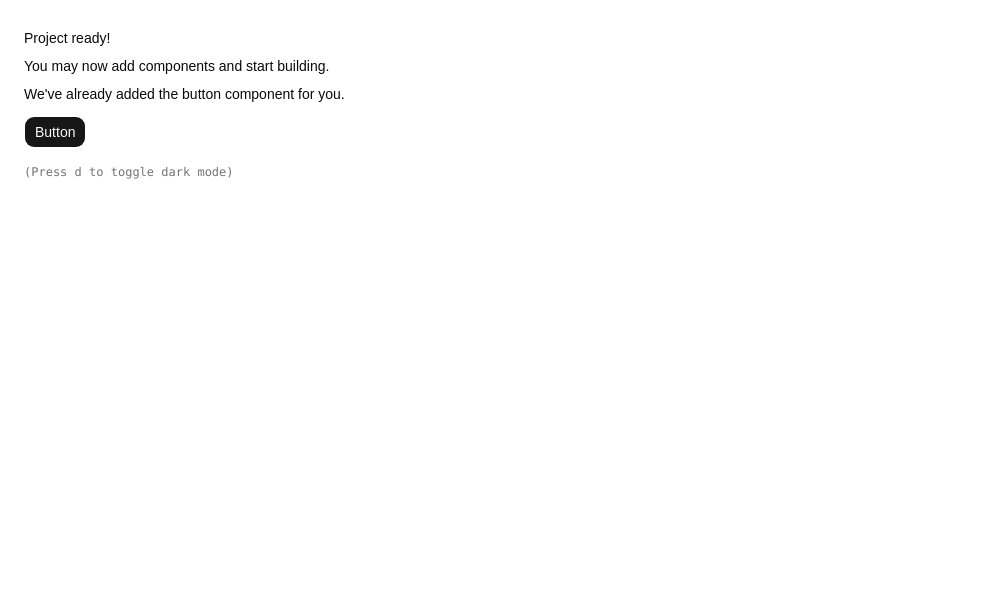
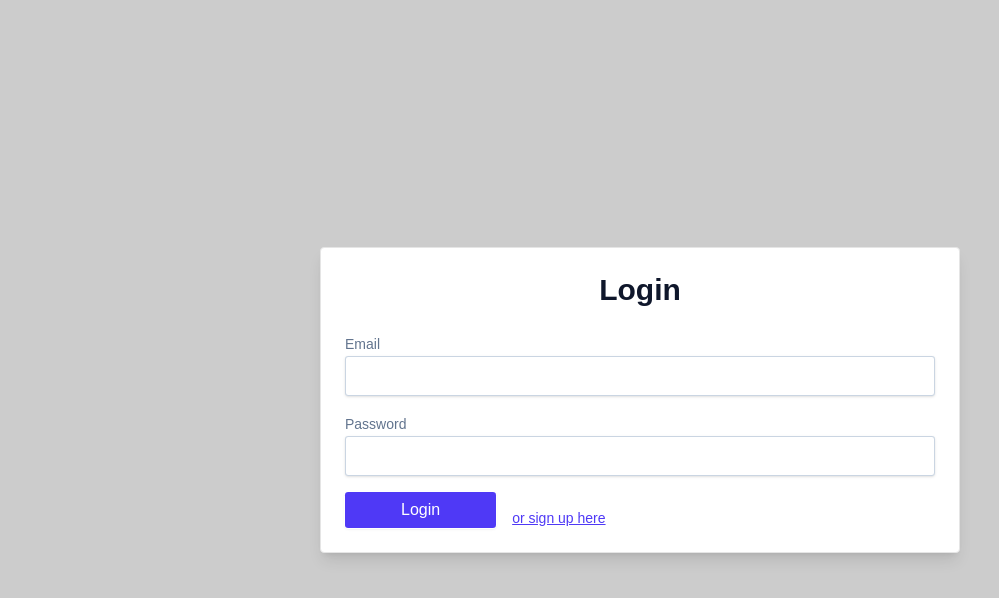
Before and after one commit to Akanimo-Umoh/stage4b, a React (Vite) app: page /login in a window 1280 px wide. Shown: the top 598 px of the page, without its empty margins (0-999 px from the left). Built offline with nearby package versions, Linux system fonts and the light colour scheme.

Commit message:
chore: initial commit

```diff
--- a/package.json
+++ b/package.json
@@ -14,12 +14,15 @@
   "dependencies": {
     "@fontsource-variable/inter": "^5.2.8",
     "@tailwindcss/vite": "^4.2.1",
+    "axios": "^1.16.0",
     "class-variance-authority": "^0.7.1",
     "clsx": "^2.1.1",
+    "idb": "^8.0.3",
     "lucide-react": "^1.14.0",
     "radix-ui": "^1.4.3",
     "react": "^19.2.4",
     "react-dom": "^19.2.4",
+    "react-router-dom": "^7.14.2",
     "shadcn": "^4.6.0",
     "tailwind-merge": "^3.5.0",
     "tailwindcss": "^4.2.1",
--- /dev/null
+++ b/pnpm-workspace.yaml
@@ -0,0 +1,3 @@
+allowBuilds:
+  esbuild: false
+  msw: false
--- a/src/App.tsx
+++ b/src/App.tsx
@@ -1,20 +1,17 @@
-import { Button } from "@/components/ui/button"
+import { Route, BrowserRouter as Router, Routes } from "react-router-dom"
+import { HomePage } from "./pages/home"
+import { Login } from "./pages/login"
+import { Signup } from "./pages/signup"
 
 export function App() {
   return (
-    <div className="flex min-h-svh p-6">
-      <div className="flex max-w-md min-w-0 flex-col gap-4 text-sm leading-loose">
-        <div>
-          <h1 className="font-medium">Project ready!</h1>
-          <p>You may now add components and start building.</p>
-          <p>We&apos;ve already added the button component for you.</p>
-          <Button className="mt-2">Button</Button>
-        </div>
-        <div className="font-mono text-xs text-muted-foreground">
-          (Press <kbd>d</kbd> to toggle dark mode)
-        </div>
-      </div>
-    </div>
+    <Router>
+      <Routes>
+        <Route path="/" element={<HomePage />} />
+        <Route path="/signup" element={<Signup />} />
+        <Route path="/login" element={<Login />} />
+      </Routes>
+    </Router>
   )
 }
 
--- /dev/null
+++ b/src/components/auth/LoginForm.tsx
@@ -0,0 +1,77 @@
+import { useState } from "react"
+import { Link, useNavigate } from "react-router-dom"
+
+export default function LoginForm() {
+  const [email, setEmail] = useState("")
+  const [password, setPassword] = useState("")
+  const [error, setError] = useState<string | null>(null)
+  const navigate = useNavigate()
+
+  function handleSubmit(e: React.SubmitEvent) {
+    e.preventDefault()
+    setError(null)
+
+    // const result = logIn(email, password)
+
+    // if (!result.success) {
+    //   setError(result.error)
+    //   return
+    // }
+
+    navigate("/dashboard")
+  }
+
+  return (
+    <div className="container mx-6 w-full max-w-100 md:max-w-1/2 border">
+      <h1 className="title">Login</h1>
+
+      <form onSubmit={handleSubmit} className="space-y-4">
+        {error && (
+          <p role="alert" className="error">
+            {error}
+          </p>
+        )}
+
+        <div>
+          <label htmlFor="login-email">Email</label>
+          <input
+            type="email"
+            id="login-email"
+            data-testid="auth-login-email"
+            required
+            value={email}
+            onChange={(e) => setEmail(e.target.value)}
+            className="bg-white input"
+          />
+        </div>
+
+        <div>
+          <label htmlFor="login-password">Password</label>
+          <input
+            type="password"
+            id="login-password"
+            data-testid="auth-login-password"
+            required
+            value={password}
+            onChange={(e) => setPassword(e.target.value)}
+            className="bg-white input"
+          />
+        </div>
+
+        <div className="flex items-end gap-4">
+          <button
+            type="submit"
+            data-testid="auth-login-submit"
+            className="btn-primary"
+          >
+            Login
+          </button>
+
+          <Link to="/signup" className="text-link">
+            or sign up here
+          </Link>
+        </div>
+      </form>
+    </div>
+  )
+}
--- /dev/null
+++ b/src/components/auth/SignupForm.tsx
@@ -0,0 +1,78 @@
+import { useState } from "react"
+import { Link, useNavigate } from "react-router-dom"
+
+export default function SignupForm() {
+  const [email, setEmail] = useState("")
+  const [password, setPassword] = useState("")
+  const [error, setError] = useState<string | null>(null)
+  const navigate = useNavigate()
+
+  function handleSubmit(e: React.SubmitEvent) {
+    e.preventDefault()
+    setError(null)
+
+    // const result = signUp(email, password);
+
+    // if (!result.success) {
+    //   setError(result.error);
+    //   return;
+    // }
+
+    navigate("/dashboard")
+  }
+
+  return (
+    <div className="container mx-6 w-full max-w-100 md:max-w-1/2">
+      <h1 className="title">Sign up</h1>
+
+      <form onSubmit={handleSubmit} className="space-y-4">
+        {error && (
+          <p role="alert" className="error">
+            {error}
+          </p>
+        )}
+
+        <div>
+          <label htmlFor="signup-email">Email</label>
+
+          <input
+            type="email"
+            id="signup-email"
+            data-testid="auth-signup-email"
+            required
+            value={email}
+            onChange={(e) => setEmail(e.target.value)}
+            className="bg-white input"
+          />
+        </div>
+
+        <div>
+          <label htmlFor="signup-password">Password</label>
+          <input
+            type="password"
+            id="signup-password"
+            data-testid="auth-signup-password"
+            required
+            value={password}
+            onChange={(e) => setPassword(e.target.value)}
+            className="bg-white input"
+          />
+        </div>
+
+        <div className="flex items-end gap-4">
+          <button
+            type="submit"
+            data-testid="auth-signup-submit"
+            className="btn-primary"
+          >
+            Sign up
+          </button>
+
+          <Link to="/login" className="text-link">
+            or login here
+          </Link>
+        </div>
+      </form>
+    </div>
+  )
+}
--- a/src/index.css
+++ b/src/index.css
@@ -7,7 +7,7 @@
 
 @theme inline {
   --font-heading: var(--font-sans);
-    --font-sans: 'Inter Variable', sans-serif;
+  --font-sans: "Inter Variable", sans-serif;
   --color-sidebar-ring: var(--sidebar-ring);
   --color-sidebar-border: var(--sidebar-border);
   --color-sidebar-accent-foreground: var(--sidebar-accent-foreground);
@@ -72,7 +72,7 @@
   --chart-3: oklch(0.439 0 0);
   --chart-4: oklch(0.371 0 0);
   --chart-5: oklch(0.269 0 0);
-    --radius: 0.625rem;
+  --radius: 0.25rem;
   --sidebar: oklch(0.985 0 0);
   --sidebar-foreground: oklch(0.145 0 0);
   --sidebar-primary: oklch(0.205 0 0);
@@ -122,9 +122,37 @@
     @apply border-border outline-ring/50;
   }
   body {
-    @apply bg-background text-foreground;
+    @apply bg-[#ccc] text-black;
   }
   html {
     @apply font-sans;
   }
 }
+
+.input {
+  @apply block w-full rounded-md border-0 bg-white p-2 text-slate-900 shadow-sm ring-1 ring-slate-300 ring-inset placeholder:text-slate-500 focus:ring-1 focus:ring-indigo-600 focus:ring-inset;
+}
+
+label {
+  @apply block text-sm leading-6 font-medium text-slate-500;
+}
+
+.container {
+  @apply rounded-lg bg-white p-6 shadow-lg;
+}
+
+.btn-primary {
+  @apply cursor-pointer rounded-md bg-indigo-600 px-14 py-1.5 text-white shadow-sm ring-indigo-700 ring-offset-1 hover:bg-indigo-700 active:ring-2;
+}
+
+.text-link {
+  @apply text-sm text-indigo-600 underline hover:text-indigo-700;
+}
+
+.title {
+  @apply mb-6 text-center text-3xl leading-9 font-bold text-slate-900;
+}
+
+.error {
+  @apply mt-1 text-xs text-red-500;
+}
--- /dev/null
+++ b/src/pages/home/HomePage.tsx
@@ -0,0 +1,10 @@
+import { Link } from "react-router-dom"
+
+export default function HomePage() {
+  return (
+    <div>
+      <Link to="/login">Login</Link>
+      <Link to="/signup">Signup</Link>
+    </div>
+  )
+}
--- /dev/null
+++ b/src/pages/home/index.ts
@@ -0,0 +1 @@
+export { default as HomePage } from "./HomePage"
--- /dev/null
+++ b/src/pages/login/Login.tsx
@@ -0,0 +1,9 @@
+import LoginForm from "@/components/auth/LoginForm"
+
+export default function Login() {
+  return (
+    <div className="flex min-h-screen min-w-full items-center justify-center">
+      <LoginForm />
+    </div>
+  )
+}
--- /dev/null
+++ b/src/pages/login/index.ts
@@ -0,0 +1 @@
+export { default as Login } from "./Login"
--- /dev/null
+++ b/src/pages/signup/Signup.tsx
@@ -0,0 +1,9 @@
+import SignupForm from "@/components/auth/SignupForm"
+
+export default function Signup() {
+  return (
+    <div className="flex min-h-screen min-w-full items-center justify-center">
+      <SignupForm />
+    </div>
+  )
+}
--- /dev/null
+++ b/src/pages/signup/index.ts
@@ -0,0 +1 @@
+export { default as Signup } from "./Signup"
```
Also changed, not shown: 1 other file (tests, documents, lock files or other folders). Lines whose indentation alone changed are shown as unchanged.
